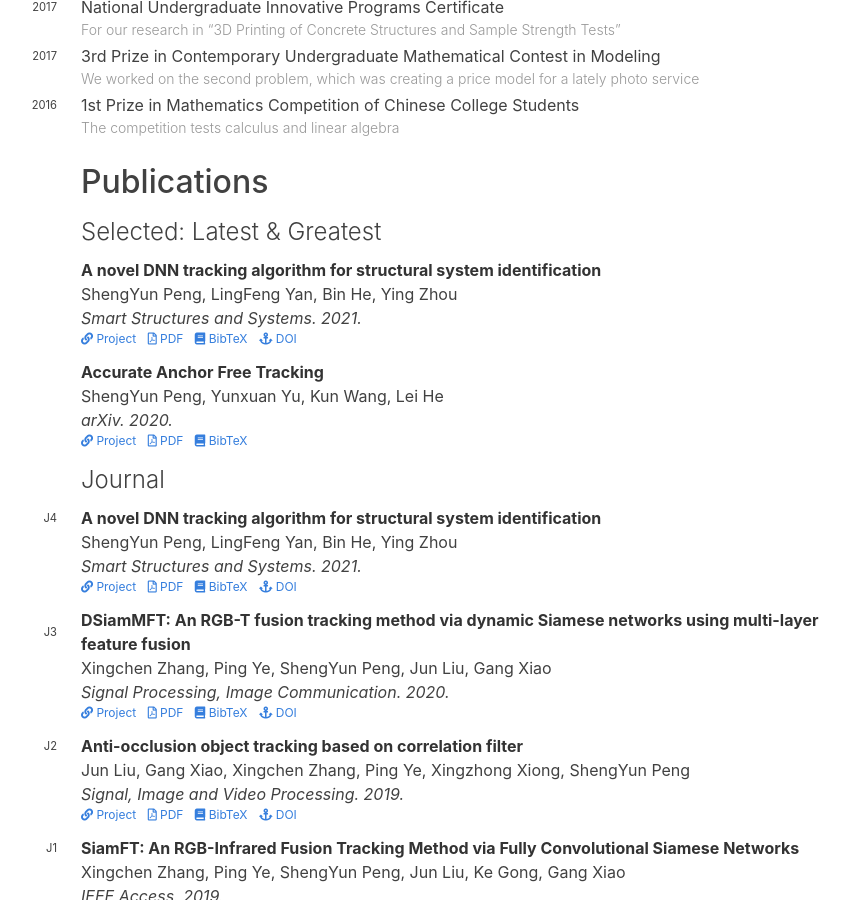
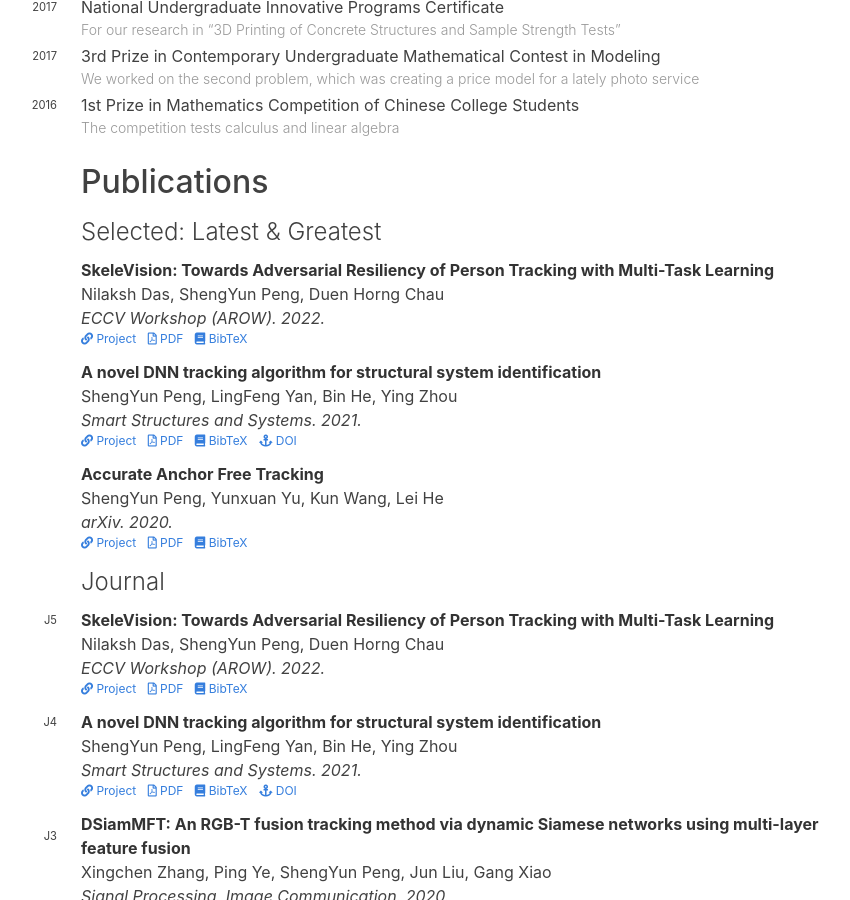
Before and after one commit to nemathahmed/temp_site2, a Jekyll site: the page built from cv.md, in a window 1280 px wide and 900 px high, scrolled down 2187 px. Shown: the whole window, without its empty margins (251-1101 px from the left). Built offline with Jekyll 4.4.1, drawn with Linux system fonts in a browser that asks for light colours; nearby versions of some CDN libraries; some web fonts are replaced.

Commit message:
Include skelevision paper

```diff
--- /dev/null
+++ b/_posts/papers/2022-08-22-SkeleVision.md
@@ -0,0 +1,48 @@
+---
+layout: paper
+categories: papers
+permalink: papers/skelevision
+id: skelevision
+title: "SkeleVision: Towards Adversarial Resiliency of Person Tracking with Multi-Task Learning"
+authors:
+  - Nilaksh Das
+  - ShengYun Peng
+  - Duen Horng Chau
+venue: ECCV Workshop (AROW)
+year: 2022
+url: /papers/skelevision
+pdf: /papers/22_eccv_skelevision.pdf
+type: paper
+figure: /images/papers/22_eccv_skelevision.png
+feature-title: SkeleVision&#58; Towards Adversarial Resiliency of Person Tracking with Multi-Task Learning
+feature-description: "Multi-task learning improves tracker robustness"
+image: /images/featured/22_eccv_skelevision.png
+featured: true
+feature-order: 5
+selected: true
+type: journal
+doi:
+bibtex: |-
+
+  @article{das2022skelevision,
+    title={SkeleVision: Towards Adversarial Resiliency of Person Tracking with Multi-Task Learning},
+    author={Das, Nilaksh and Peng, Sheng-Yun and Chau, Duen Horng},
+    journal={arXiv preprint arXiv:2204.00734},
+    year={2022}
+  }
+---
+
+Person tracking using computer vision techniques has wide
+ranging applications such as autonomous driving, home security and
+sports analytics. However, the growing threat of adversarial attacks raises
+serious concerns regarding the security and reliability of such techniques.
+In this work, we study the impact of multi-task learning (MTL) on
+the adversarial robustness of the widely used SiamRPN tracker, in the
+context of person tracking. Specifically, we investigate the effect of jointly
+learning with semantically analogous tasks of person tracking and human
+keypoint detection. We conduct extensive experiments with more powerful
+adversarial attacks that can be physically realizable, demonstrating the
+practical value of our approach. Our empirical study with simulated as
+well as real-world datasets reveals that training with MTL consistently
+makes it harder to attack the SiamRPN tracker, compared to typically
+training only on the single task of person tracking.
--- a/index.markdown
+++ b/index.markdown
@@ -61,15 +61,17 @@ title: Home
 <div class="cover-wrapper l-screen">
 	{% assign sortedPublications = site.categories.papers | sort: 'feature-order' %}
 	{% for feature in sortedPublications %}
-		{% if feature.featured == true and feature.feature-order <= 4%}
+		{% if feature.featured == true and feature.feature-order > 3 and feature.feature-order <= 6 %}
 			    {% include feature.html feature=feature %}
 		{% endif %}
 	{% endfor %}
 </div>
+
+<div style="height: 1rem"></div>
 <div class="cover-wrapper l-screen">
 	{% assign sortedPublications = site.categories.papers | sort: 'feature-order' %}
 	{% for feature in sortedPublications %}
-		{% if feature.featured == true and feature.feature-order > 4%}
+		{% if feature.featured == true and feature.feature-order <= 3 %}
 			    {% include feature.html feature=feature %}
 		{% endif %}
 	{% endfor %}
```
Also changed, not shown: images/featured/22_eccv_skelevision.png (added), 2 other files.
